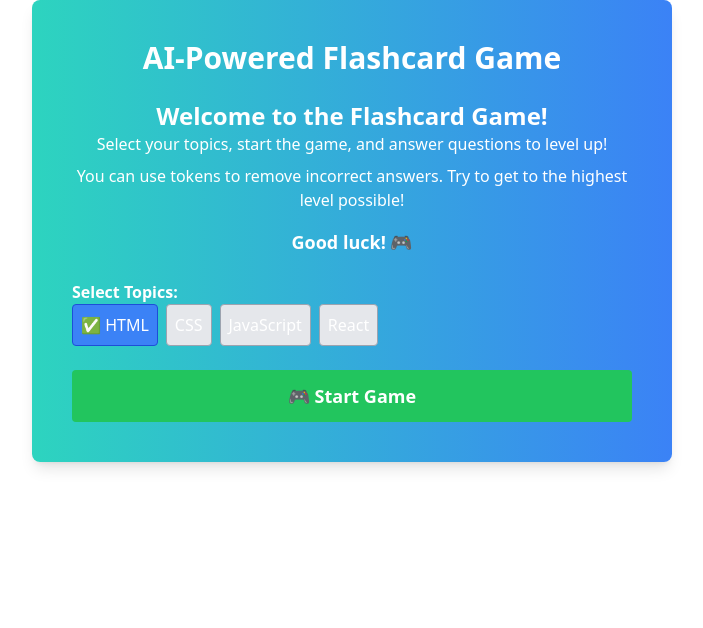
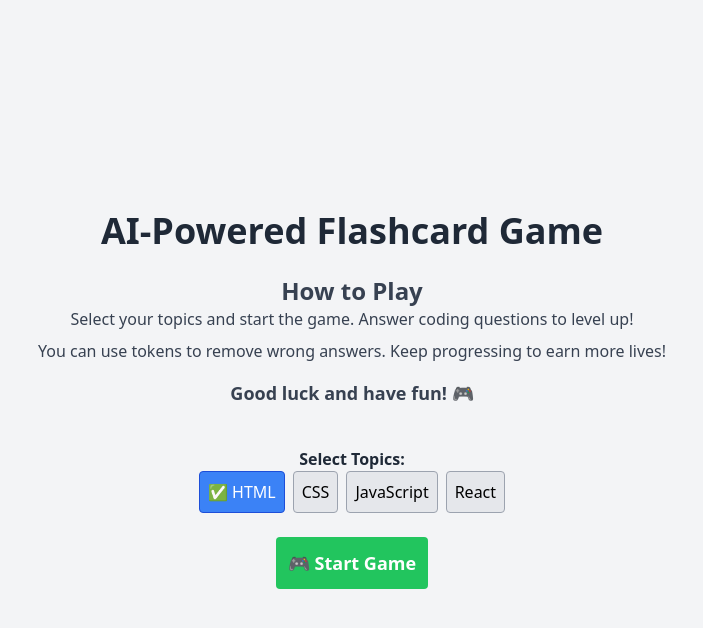
Before and after one commit to sergimarquez/ai-flashcard-game, a Next.js app: page / in a window 1280 px wide. Shown: the top 628 px of the page, without its empty margins (288-991 px from the left). Built offline with nearby package versions, Linux system fonts and the light colour scheme.

Commit message:
Fix: Updated colors, improved readability, added full-screen layout

```diff
--- a/pages/index.tsx
+++ b/pages/index.tsx
@@ -133,30 +133,30 @@
   };
 
   return (
-    <div className="p-10 max-w-screen-sm mx-auto bg-gradient-to-r from-teal-400 to-blue-500 text-white rounded-lg shadow-lg">
-      <h1 className="text-3xl font-bold mb-6 text-center">AI-Powered Flashcard Game</h1>
+    <div className="p-10 max-w-screen-md mx-auto min-h-screen flex flex-col justify-center items-center bg-gray-100">
+      <h1 className="text-4xl font-bold mb-6 text-center text-gray-800">AI-Powered Flashcard Game</h1>
 
       {/* Instructions */}
       {!gameActive && (
-        <div className="mb-6 text-center">
-          <h2 className="text-2xl font-semibold">Welcome to the Flashcard Game!</h2>
-          <p>Select your topics, start the game, and answer questions to level up!</p>
-          <p className="mt-2">You can use tokens to remove incorrect answers. Try to get to the highest level possible!</p>
-          <p className="mt-4 text-lg font-semibold">Good luck! 🎮</p>
+        <div className="mb-6 text-center text-gray-700">
+          <h2 className="text-2xl font-semibold">How to Play</h2>
+          <p>Select your topics and start the game. Answer coding questions to level up!</p>
+          <p className="mt-2">You can use tokens to remove wrong answers. Keep progressing to earn more lives!</p>
+          <p className="mt-4 text-lg font-semibold">Good luck and have fun! 🎮</p>
         </div>
       )}
 
       {gameActive ? (
         <>
-          <div className="mb-6 flex justify-between items-center">
-            <p className="font-semibold text-lg">Level: {level}</p>
-            <p className="font-semibold text-lg">Lives: {lives} ❤️</p>
-            <p className="font-semibold text-lg">Tokens: {tokens} 🎟️</p>
+          <div className="mb-6 flex justify-between items-center w-full max-w-xs">
+            <p className="font-semibold text-lg text-gray-800">Level: {level}</p>
+            <p className="font-semibold text-lg text-gray-800">Lives: {lives} ❤️</p>
+            <p className="font-semibold text-lg text-gray-800">Tokens: {tokens} 🎟️</p>
           </div>
 
-          <p className="text-center mb-4">Question {questionNumber}/3</p>
+          <p className="text-center mb-4 text-gray-700">Question {questionNumber}/3</p>
 
-          <div className="mt-6 flex justify-between">
+          <div className="mt-6 flex justify-between w-full max-w-xs">
             <button
               onClick={() => setGameActive(false)}
               className="w-full sm:w-auto p-3 bg-red-500 text-white rounded text-lg font-semibold hover:bg-red-600 transition"
@@ -166,10 +166,10 @@
           </div>
 
           {/* Question and Options */}
-          <div className="mt-8 p-4 border rounded bg-gray-100 shadow">
+          <div className="mt-8 p-4 border rounded bg-white shadow-md w-full max-w-xs">
             {questionData ? (
               <>
-                <p className="text-lg font-semibold">{questionData.question}</p>
+                <p className="text-lg font-semibold text-gray-800">{questionData.question}</p>
                 {questionData?.options && questionData.options.length >= 2 ? (
                   questionData.options.map((option, index) => (
                     <button
@@ -201,9 +201,9 @@
       ) : (
         <>
           {/* Topic Selection UI */}
-          <div className="mt-4">
-            <p className="font-semibold">Select Topics:</p>
-            <div className="flex flex-wrap gap-2">
+          <div className="mt-4 text-center">
+            <p className="font-semibold text-gray-800">Select Topics:</p>
+            <div className="flex flex-wrap gap-2 justify-center">
               {allTopics.map(topic => (
                 <button
                   key={topic}
```
